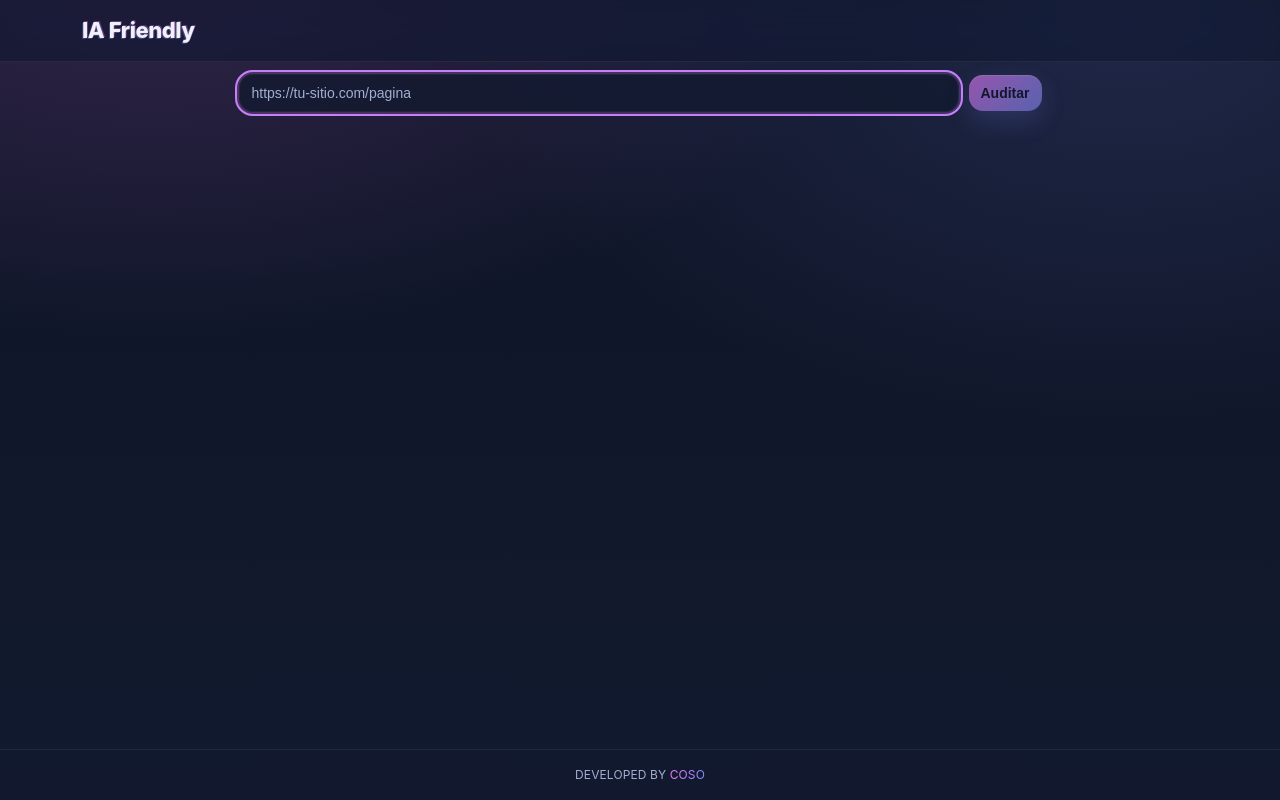
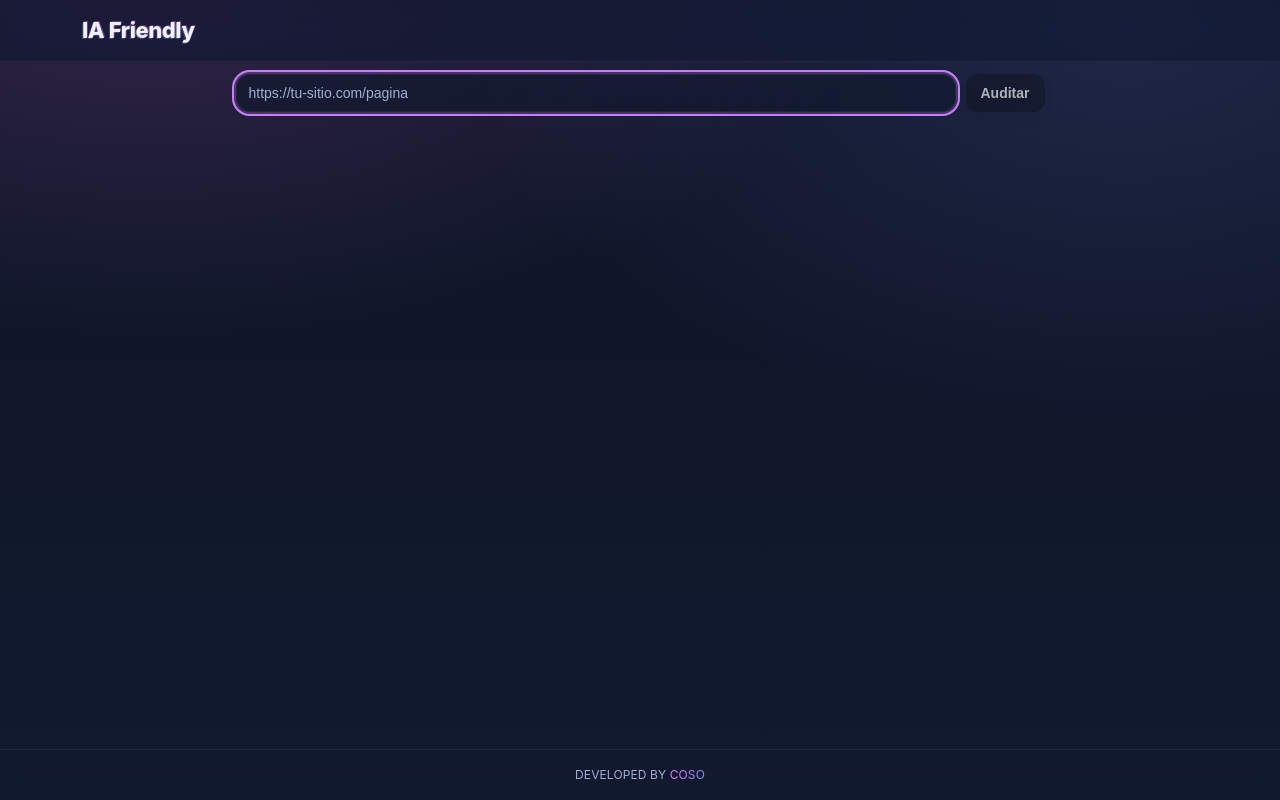
Before and after one commit to candefondini/auditor, a Next.js app: page / in a window 1280 px wide. Built offline with nearby package versions, Linux system fonts and the light colour scheme.

Commit message:
Deploy directo

```diff
--- a/app/globals.css
+++ b/app/globals.css
@@ -405,3 +405,46 @@ body{
   transition: none !important;
   filter: none !important;
 }
+/* ==== Botones (look limpio y moderno) ==== */
+.btn-audit{
+  background: #111827;           /* gris bien oscuro */
+  color:#fff;
+  border:1px solid color-mix(in srgb, #000 10%, transparent);
+  border-radius:12px;
+  padding:10px 14px;
+  font-size:14px; font-weight:700; cursor:pointer;
+  box-shadow: 0 6px 14px rgba(0,0,0,.08);
+  transition: transform .04s ease, box-shadow .2s ease, filter .15s ease;
+}
+.btn-audit:hover{ transform: translateY(-1px); box-shadow: 0 8px 18px rgba(0,0,0,.12); }
+.btn-audit:active{ transform: translateY(0); box-shadow: 0 4px 12px rgba(0,0,0,.08); }
+.btn-audit:focus-visible{ outline:none; box-shadow: 0 0 0 3px rgba(99,102,241,.25); }
+
+.btn-download{
+  background:#192746;               /* botón secundario claro */
+  color: var(--text);
+  border:1px solid var(--ring);
+  border-radius:12px;
+  padding:10px 14px;
+  font-size:14px; font-weight:700; cursor:pointer;
+  box-shadow: 0 2px 8px rgba(0,0,0,.05);
+  transition: transform .04s ease, background .2s ease, box-shadow .2s ease;
+}
+.btn-download:hover{ background:#f3f4f6; transform: translateY(-1px); box-shadow: 0 4px 12px rgba(0,0,0,.08); }
+.btn-download:active{ transform: translateY(0); }
+
+.btn-audit:disabled,
+.btn-download:disabled{ opacity:.65; cursor:not-allowed; }
+
+/* Botón secundario (p.ej. “Cerrar” del modal) */
+.btn-secondary{
+  background: transparent;
+  color: var(--text);
+  border:1px solid var(--ring);
+  border-radius:10px;
+  padding:8px 10px;
+  font-size:13px; font-weight:600; cursor:pointer;
+  transition: background .2s ease, transform .04s ease;
+}
+.btn-secondary:hover{ background:#f3f4f6; transform: translateY(-1px); }
+.btn-secondary:active{ transform: translateY(0); }
--- a/app/page.tsx
+++ b/app/page.tsx
@@ -511,7 +511,10 @@ const doc = new JsPDF({ unit: "pt", format: "a4" });
                 </motion.aside>
               </div>
             </div>
-<LeadCTA score={data.overall} url={data.finalUrl || data.url} />
+
+<div style={{ marginTop: 28, marginBottom: 12 }}>
+  <LeadCTA score={data.overall} url={data.finalUrl || data.url} />
+</div>
 
             <motion.div
               initial={{ opacity: 0, y: 8 }}
```
